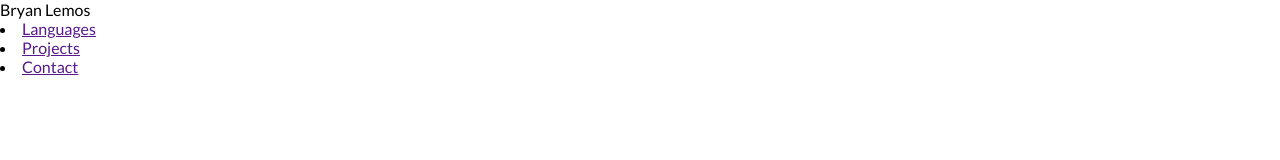
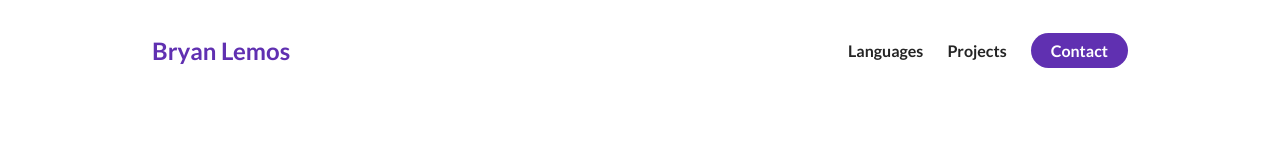
Before and after one commit to bryanqlemos/E-Portfolio, a plain HTML site: page index.html in a window 1280 px wide. Drawn offline with Linux system fonts and the light colour scheme.

Commit message:
ul fix & nav styling

```diff
--- a/index.html
+++ b/index.html
@@ -10,7 +10,7 @@
     <section id="about-me">
         <nav>
             <div class="personal__logo">Bryan Lemos</div>
-            <ul class="nav__link--list"></ul>
+            <ul class="nav__link--list">
             <li>
                 <a href="" class="
                 nav__link--anchor
@@ -31,6 +31,7 @@
                 nav__link--anchor-primary
                 ">Contact</a>
             </li>
+            </ul>
         </nav>
     </section>
 </body>
--- a/styles.css
+++ b/styles.css
@@ -17,3 +17,49 @@ p {
     line-height: 1.5;
     font-size: 16px;
 }
+
+li {
+    list-style: none;
+}
+
+/* NAVIGATION BAR */
+
+nav {
+    height: 100px;
+    width: 100%;
+    max-width: 1000px;
+    margin: 0 auto;
+    display: flex;
+    justify-content: space-between;
+    align-items: center;
+}
+
+.nav__link--list {
+    display: flex;
+}
+
+.nav__link--anchor {
+    margin: 0 12px;
+    color: #242424;
+    text-decoration: none;
+    font-weight: 700;
+}
+
+.nav__link--anchor-primary {
+    background-color: #6030b1;
+    padding: 8px 20px;
+    border-radius: 50px;
+    color: white;
+    transition: all 300ms ease;
+}
+
+.nav__link--anchor-primary:hover {
+    background-color: #5d3eff;
+}
+
+.personal__logo {
+    font-size: 24px;
+    color: #6030b1;
+    margin: 0 12px;
+    font-weight: bold;
+}
```
